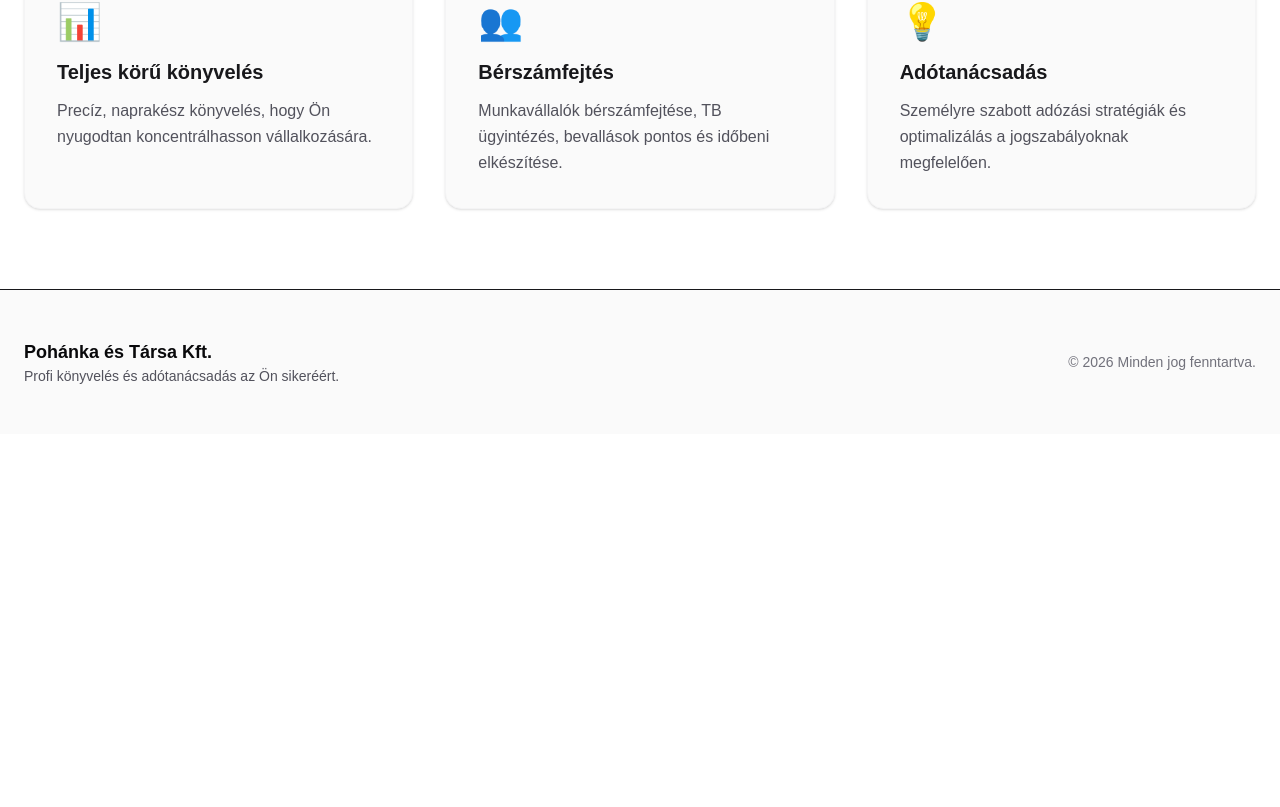
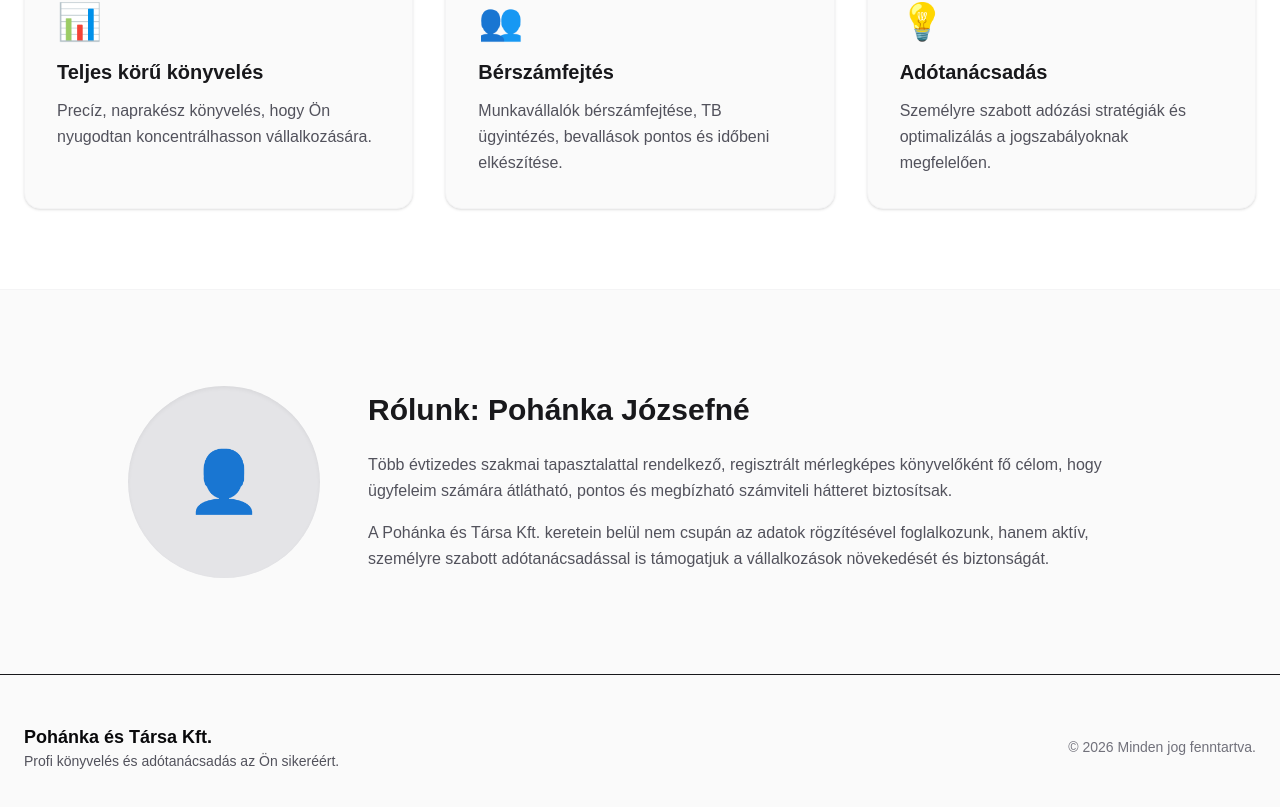
Before and after one commit to pohi99999/weboldal_konyveles, a Next.js app: page / in a window 1280 px wide. Shown: the part 934-1741 px from the top of the page. Before the commit the page ends 1368 px from the top, so only its background shows below. Built offline with nearby package versions, Linux system fonts and the light colour scheme.

Commit message:
feat(ui): Add About section for Pohánka Józsefné

```diff
--- a/conductor/tracks/mvp_build_20260601/plan.md
+++ b/conductor/tracks/mvp_build_20260601/plan.md
@@ -18,9 +18,9 @@
 ## Phase 3: Főoldali Szekciók (MVP)
 - [x] Task: Hero Szekció implementálása (0d9ef74)
     - [x] CTA gombok és értékajánlat szöveg.
-- [~] Task: Szolgáltatások szekció
-    - [ ] Kártyás elrendezés a szolgáltatásoknak.
-- [ ] Task: Rólunk szekció
+- [x] Task: Szolgáltatások szekció (7d651ed)
+    - [x] Kártyás elrendezés a szolgáltatásoknak.
+- [~] Task: Rólunk szekció
     - [ ] Kép és bemutatkozó szöveg komponens.
 - [ ] Task: Conductor - User Manual Verification 'Phase 3: Főoldali Szekciók (MVP)' (Protocol in workflow.md)
 
--- a/src/app/page.tsx
+++ b/src/app/page.tsx
@@ -67,6 +67,28 @@ export default function Home() {
           </div>
         </div>
       </section>
+
+      {/* About Section */}
+      <section id="about" className="w-full py-24 px-6 bg-zinc-50 border-t border-zinc-100">
+        <div className="max-w-5xl mx-auto flex flex-col md:flex-row items-center gap-12">
+          <div className="w-32 h-32 md:w-48 md:h-48 rounded-full bg-zinc-200 flex items-center justify-center text-zinc-400 shrink-0 overflow-hidden shadow-inner">
+            <span className="text-4xl md:text-6xl">👤</span>
+          </div>
+          <div className="flex-1 text-center md:text-left">
+            <h2 className="text-3xl font-bold text-zinc-900 mb-6">Rólunk: Pohánka Józsefné</h2>
+            <div className="space-y-4 text-zinc-600 leading-relaxed">
+              <p>
+                Több évtizedes szakmai tapasztalattal rendelkező, regisztrált mérlegképes könyvelőként
+                fő célom, hogy ügyfeleim számára átlátható, pontos és megbízható számviteli hátteret biztosítsak.
+              </p>
+              <p>
+                A Pohánka és Társa Kft. keretein belül nem csupán az adatok rögzítésével foglalkozunk, hanem
+                aktív, személyre szabott adótanácsadással is támogatjuk a vállalkozások növekedését és biztonságát.
+              </p>
+            </div>
+          </div>
+        </div>
+      </section>
     </div>
   );
 }
```
Also changed, not shown: 1 other file (tests, documents, lock files or other folders).
